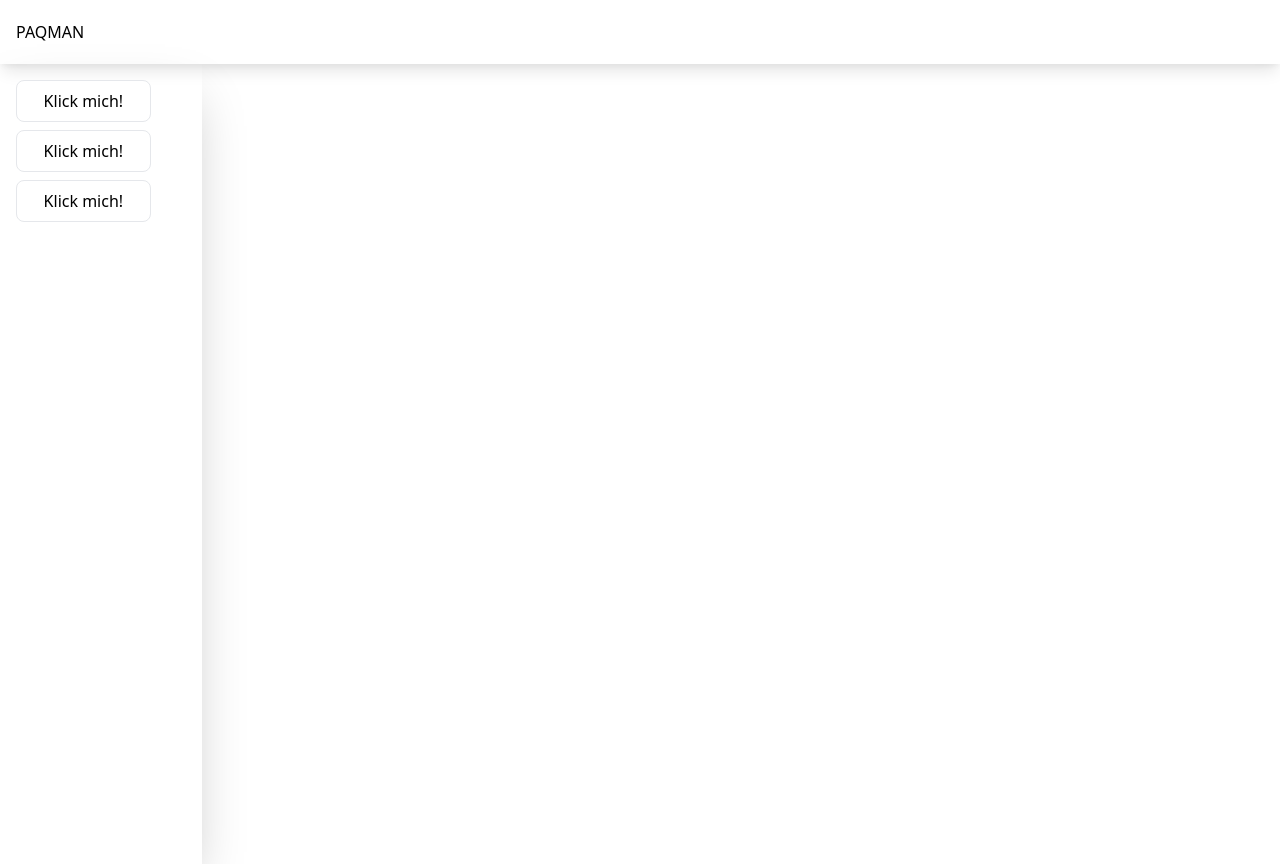
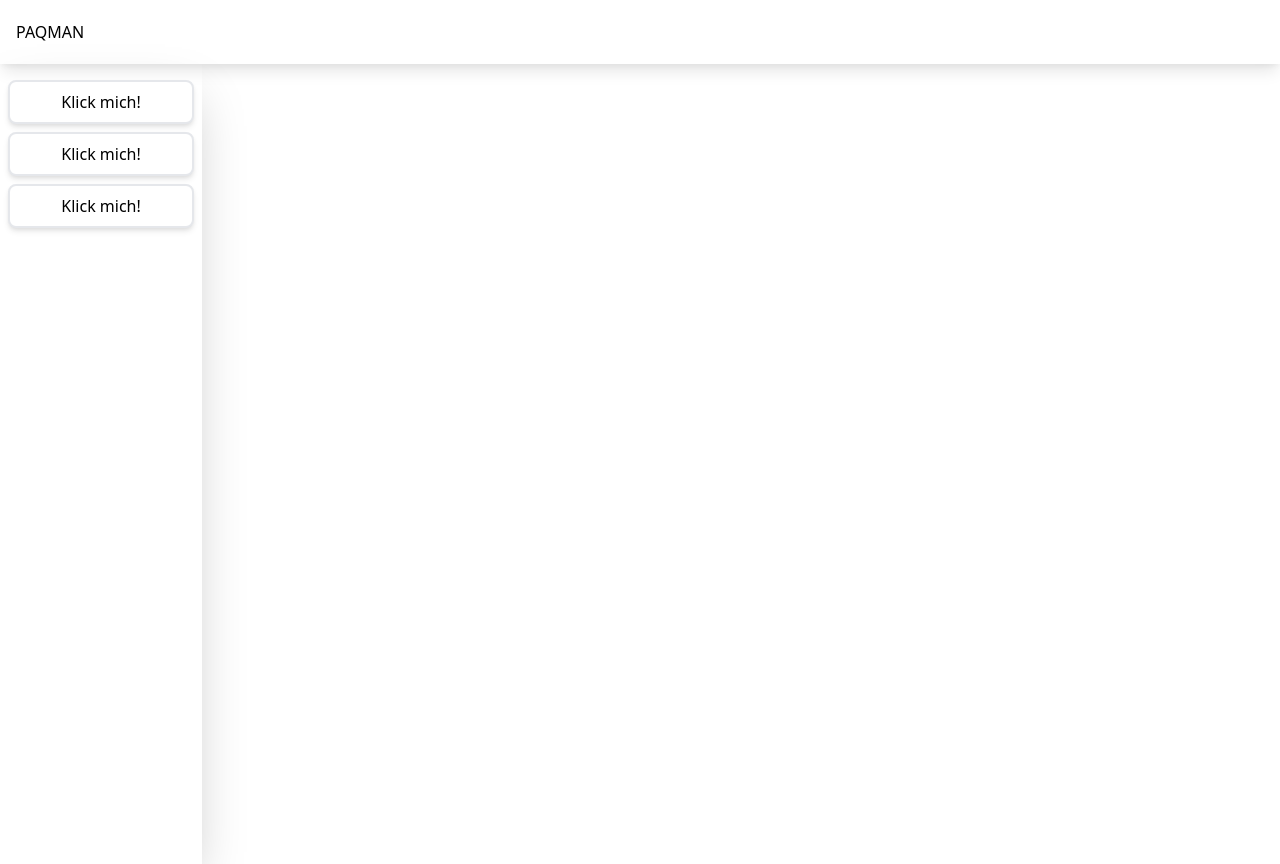
Before and after one commit to paqman-project/paqman, a React (Create React App) app in the folder frontend/: page / in a window 1280 px wide. Built offline with nearby package versions, Linux system fonts and the light colour scheme.

Commit message:
Section Buttons centered and margin changed

```diff
--- a/frontend/src/components/SectionButton.js
+++ b/frontend/src/components/SectionButton.js
@@ -3,7 +3,7 @@ import React from "react"
 export default function SectionButton(){
     return(
         <>
-            <div className="bg-white border rounded-lg p-2 m-2 w-2/3 ml-4">
+            <div className="bg-white border-2 rounded-lg p-2 mx-2 my-2 shadow-md">
                 <h1 className="text-center ">Klick mich!</h1>
             </div>
         </>
```
